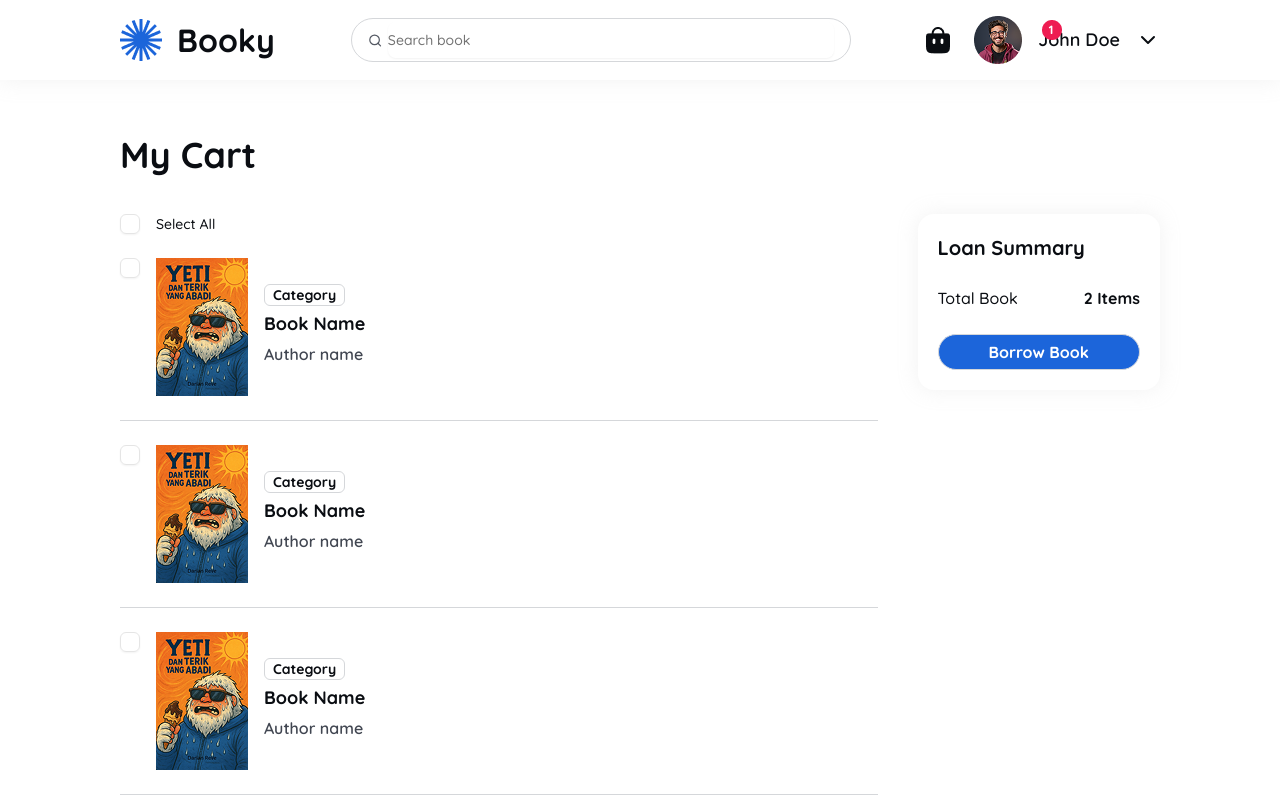
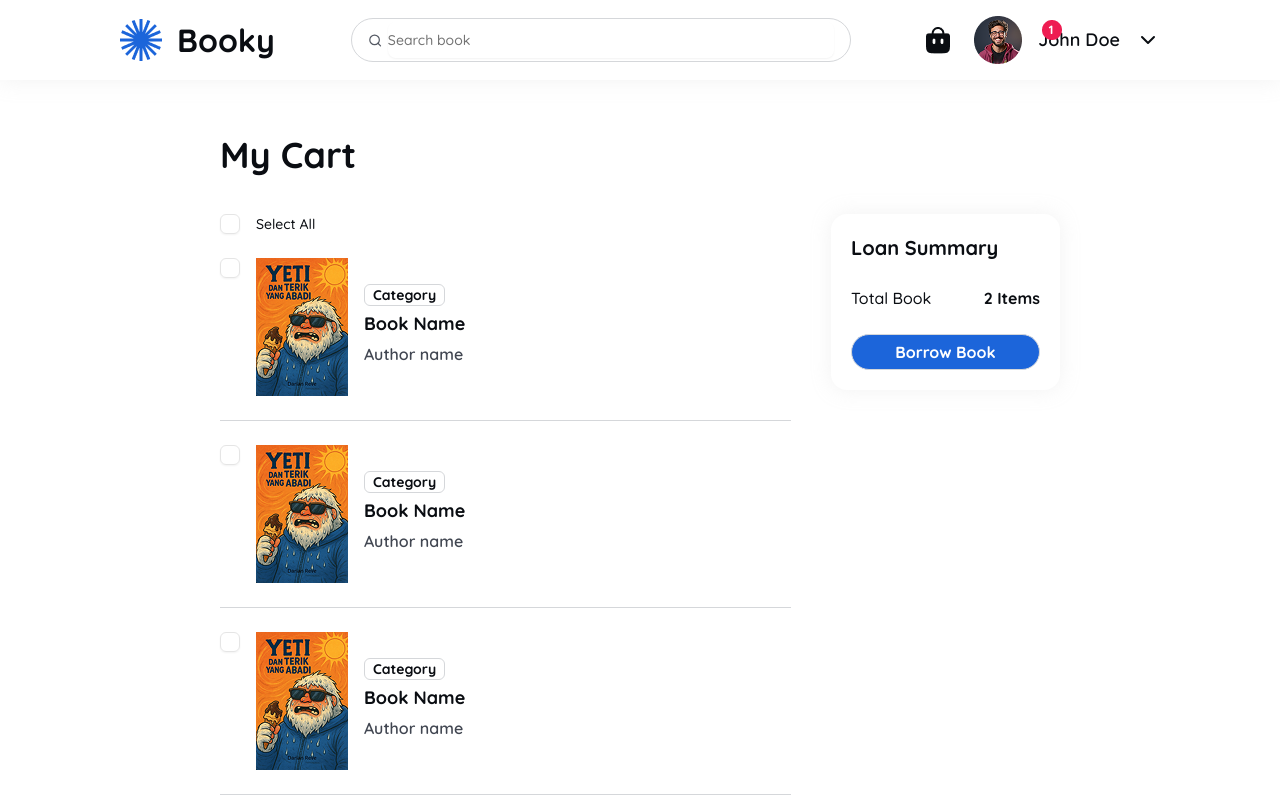
Before and after one commit to cindynufa/project-1-library-app, a React (Vite) app: page /cart in a window 1280 px wide. Shown: the top 800 px of the page. Built offline with nearby package versions, Linux system fonts and the light colour scheme.

Commit message:
Feat: added more padding for main content

```diff
--- a/src/components/pages/cart/index.tsx
+++ b/src/components/pages/cart/index.tsx
@@ -4,7 +4,7 @@
 
 export default function Cart() {
   return (
-    <main className='flex flex-col gap-8 justify-between'>
+    <main className='flex flex-col gap-8 px-25 justify-between'>
       <SectionTitle heading="My Cart" />
       <div className='flex flex-row gap-10'>
       <CartList/>
```
